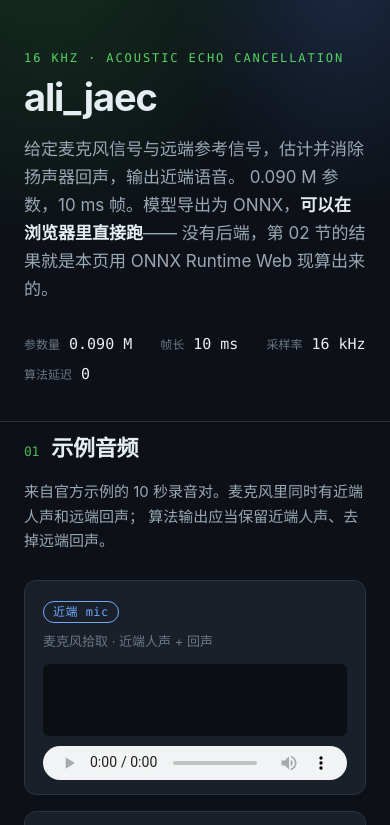
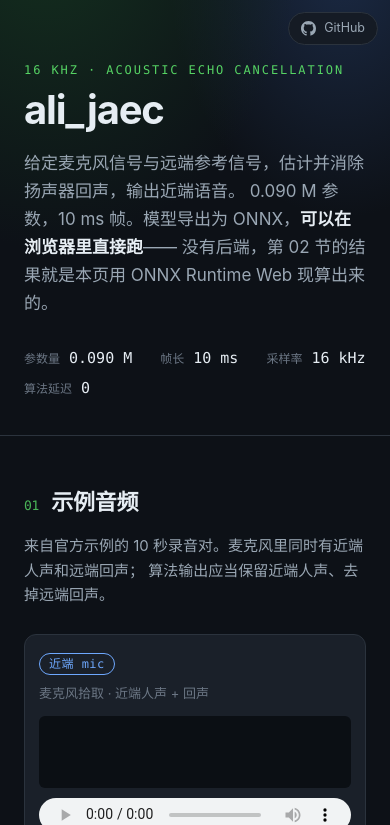
Before and after one commit to justa-cai/ali_jaec, a plain HTML site: page docs/index.html in a window 390 px wide. Shown: the top 825 px of the page. Drawn offline with Linux system fonts and the light colour scheme; no server answers.

Commit message:
docs: repo link in the corner, and a layout that follows the display
The demo page had a fixed 860 px column and 72 px waveforms, so it read as a
thin ribbon on a large display and had no way back to the repository.

* A fixed pill in the top-right corner links to the repository.
* The column, the body type and the waveform height now step up with the
  viewport (880 -> 1000 -> 1120 -> 1280 px). Checked at 375, 768, 1366, 1920,
  2560 and 3840 px: no horizontal scroll, and the pill never overlaps the
  eyebrow. 1366-class laptops get a 1000 px column instead of 880.
* drawWave reads canvas.clientHeight instead of a hard-coded 72, so the
  bitmap follows the CSS box.

```diff
--- a/docs/app.js
+++ b/docs/app.js
@@ -206,7 +206,11 @@
 // ---------------------------------------------------------------- waveform
 function drawWave(canvas, samples, color) {
   const dpr = window.devicePixelRatio || 1;
-  const w = canvas.clientWidth, h = 72;
+  // Height comes from CSS (--wave-h, a clamp() on the viewport) so the
+  // waveform grows with the display instead of staying 72 px forever. Read the
+  // laid-out height rather than hard-coding it; assigning width/height only
+  // resizes the backing bitmap and does not feed back into the CSS box.
+  const w = canvas.clientWidth, h = canvas.clientHeight || 72;
   canvas.width = w * dpr; canvas.height = h * dpr;
   const ctx = canvas.getContext('2d');
   ctx.scale(dpr, dpr);
--- a/docs/index.html
+++ b/docs/index.html
@@ -9,6 +9,11 @@
 <link rel="stylesheet" href="style.css">
 </head>
 <body>
+
+<a class="repo" href="https://github.com/justa-cai/ali_jaec" target="_blank" rel="noopener">
+  <svg viewBox="0 0 16 16" width="17" height="17" aria-hidden="true" fill="currentColor"><path d="M8 0C3.58 0 0 3.58 0 8c0 3.54 2.29 6.53 5.47 7.59.4.07.55-.17.55-.38 0-.19-.01-.82-.01-1.49-2.01.37-2.53-.49-2.69-.94-.09-.23-.48-.94-.82-1.13-.28-.15-.68-.52-.01-.53.63-.01 1.08.58 1.23.82.72 1.21 1.87.87 2.33.66.07-.52.28-.87.51-1.07-1.78-.2-3.64-.89-3.64-3.95 0-.87.31-1.59.82-2.15-.08-.2-.36-1.02.08-2.12 0 0 .67-.21 2.2.82.64-.18 1.32-.27 2-.27s1.36.09 2 .27c1.53-1.04 2.2-.82 2.2-.82.44 1.1.16 1.92.08 2.12.51.56.82 1.27.82 2.15 0 3.07-1.87 3.75-3.65 3.95.29.25.54.73.54 1.48 0 1.07-.01 1.93-.01 2.2 0 .21.15.46.55.38A8.01 8.01 0 0 0 16 8c0-4.42-3.58-8-8-8Z"/></svg>
+  <span>GitHub</span>
+</a>
 
 <header class="hero">
   <div class="wrap">
--- a/docs/style.css
+++ b/docs/style.css
@@ -11,6 +11,13 @@
   --out: #56d364;
   --accent: #56d364;
   --mono: ui-monospace, "SF Mono", "JetBrains Mono", Menlo, Consolas, monospace;
+
+  /* Layout scales with the viewport so the page does not become a thin
+     ribbon on a 27" display, nor overflow on a phone. Every breakpoint
+     below only moves these two numbers. */
+  --content-max: 880px;
+  --pad-x: 24px;
+  --wave-h: clamp(72px, 6.5vw, 104px);
 }
 
 * { box-sizing: border-box; }
@@ -26,7 +33,36 @@
   -webkit-font-smoothing: antialiased;
 }
 
-.wrap { max-width: 860px; margin: 0 auto; padding: 0 24px; }
+.wrap {
+  width: 100%;
+  max-width: var(--content-max);
+  margin-inline: auto;
+  padding-inline: var(--pad-x);
+}
+
+/* ---------------------------------------------------- repo link (top right) */
+.repo {
+  position: fixed;
+  top: 16px;
+  right: 16px;
+  z-index: 20;
+  display: inline-flex;
+  align-items: center;
+  gap: 8px;
+  padding: 9px 15px;
+  border: 1px solid var(--line);
+  border-radius: 999px;
+  background: rgba(22, 27, 34, .84);
+  backdrop-filter: blur(8px);
+  -webkit-backdrop-filter: blur(8px);
+  color: var(--fg-dim);
+  font-size: 13.5px;
+  line-height: 1;
+  text-decoration: none;
+  transition: color .15s, border-color .15s, background .15s;
+}
+.repo:hover { color: var(--fg); border-color: var(--fg-faint); background: var(--bg-soft); }
+.repo svg { flex: none; display: block; }
 
 /* ---------------------------------------------------------------- hero */
 .hero {
@@ -47,7 +83,7 @@
 
 h1 {
   margin: 0 0 18px;
-  font-size: clamp(38px, 7vw, 60px);
+  font-size: clamp(40px, 6.4vw, 72px);
   line-height: 1.02;
   letter-spacing: -.03em;
   font-weight: 700;
@@ -155,7 +191,7 @@
 .player canvas {
   display: block;
   width: 100%;
-  height: 72px;
+  height: var(--wave-h);
   margin-bottom: 10px;
   border-radius: 6px;
   background: #0b0f14;
@@ -312,7 +348,7 @@
 
 /* -------------------------------------------------------------- footer */
 footer {
-  padding: 40px 24px 72px;
+  padding-block: 40px 72px;
   border-top: 1px solid var(--line);
   color: var(--fg-faint);
   font-size: 14px;
@@ -322,8 +358,35 @@
 footer a:hover { text-decoration: underline; }
 .fine { font-size: 12.5px; color: var(--fg-faint); }
 
+/* --------------------------------------------------- display-size adaptation
+   The column widens in steps as the viewport grows, and the type along with
+   it, so the page keeps a readable measure on a phone and stops looking like
+   a ribbon on a large desktop display. */
+@media (min-width: 1200px) {
+  :root { --content-max: 1000px; }
+}
+
+@media (min-width: 1500px) {
+  :root { --content-max: 1120px; --pad-x: 32px; }
+  body { font-size: 16.5px; }
+  section { padding-top: 64px; }
+  .player { padding: 18px 20px 16px; }
+}
+
+@media (min-width: 1900px) {
+  :root { --content-max: 1280px; }
+  body { font-size: 17px; }
+  h2 { font-size: 25px; }
+  .lede { font-size: 18px; }
+  h2 .num { font-size: 14px; }
+}
+
 @media (max-width: 560px) {
-  .hero { padding: 52px 0 36px; }
+  .repo { top: 12px; right: 12px; padding: 8px 12px; font-size: 12.5px; }
+  .repo svg { width: 15px; height: 15px; }
+  .hero { padding: 64px 0 36px; }
   section { padding: 40px 0 4px; }
-  .scores th, .scores td { padding: 10px 8px; font-size: 13px; }
+  .player { padding: 14px 14px 12px; }
+  .scores th, .scores td { padding: 10px 6px; font-size: 12.5px; }
+  .diagram { font-size: 11.5px; padding: 16px 14px; }
 }
```
Also changed, not shown: 1 other file.
